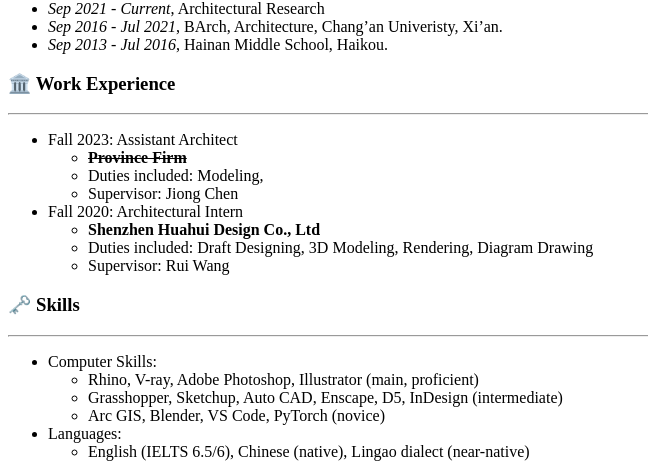
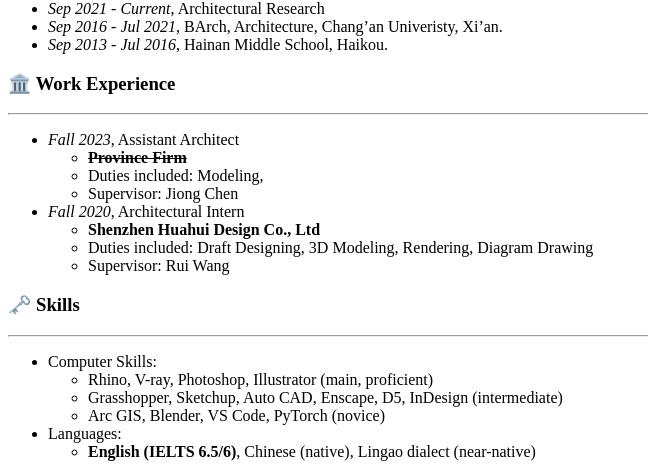
Before and after one commit to sixiong-wang/academic-page, a Jekyll site: the page built from _pages/includes/others.md, in a window 1280 px wide. Shown: the part 729-1203 px from the top of the page, without its empty margins (0-648 px from the left). Built offline with Jekyll 4.4.1, drawn with Linux system fonts in a browser that asks for light colours; our own code applies the rules of GitHub Pages for plain Markdown files; comment, search, counter and statistics services are not loaded.

Commit message:
修改顶栏hook

```diff
--- a/_data/navigation.yml
+++ b/_data/navigation.yml
@@ -10,10 +10,10 @@
     url: "/academic-page/#-selected-works"
 
   - title: "Awards and Publications"
-    url: "#-awards-and-publications"
+    url: "/academic-page/#-awards-and-publications"
 
   - title: "CV"
-    url: "/home-page/#-educations"
+    url: "pdf/Curriculum-Vitae.pdf"
 
   - title: "Portfolio"
     url: "pdf/ArchitecturalWorkshop-20220831-DesignsUtopia.pdf"
--- a/_pages/includes/others.md
+++ b/_pages/includes/others.md
@@ -6,12 +6,12 @@
 
 # 🏛️ Work Experience
 ---
-* Fall 2023: Assistant Architect
+* *Fall 2023*, Assistant Architect
   * ~~**Province Firm**~~
   * Duties included: Modeling,
   * Supervisor: Jiong Chen
 
-* Fall 2020: Architectural Intern
+* *Fall 2020*, Architectural Intern
   * **Shenzhen Huahui Design Co., Ltd**
   * Duties included: Draft Designing, 3D Modeling, Rendering, Diagram Drawing
   * Supervisor: Rui Wang
@@ -19,8 +19,8 @@
 # 🗝️ Skills
 ---
 * Computer Skills:
-  * Rhino, V-ray, Adobe Photoshop, Illustrator (main, proficient)
+  * Rhino, V-ray, Photoshop, Illustrator (main, proficient)
   * Grasshopper, Sketchup, Auto CAD, Enscape, D5, InDesign (intermediate)
   * Arc GIS, Blender, VS Code, PyTorch (novice)
 * Languages:
-  * English (IELTS 6.5/6), Chinese (native), Lingao dialect (near-native)
+  * **English (IELTS 6.5/6)**, Chinese (native), Lingao dialect (near-native)
```
